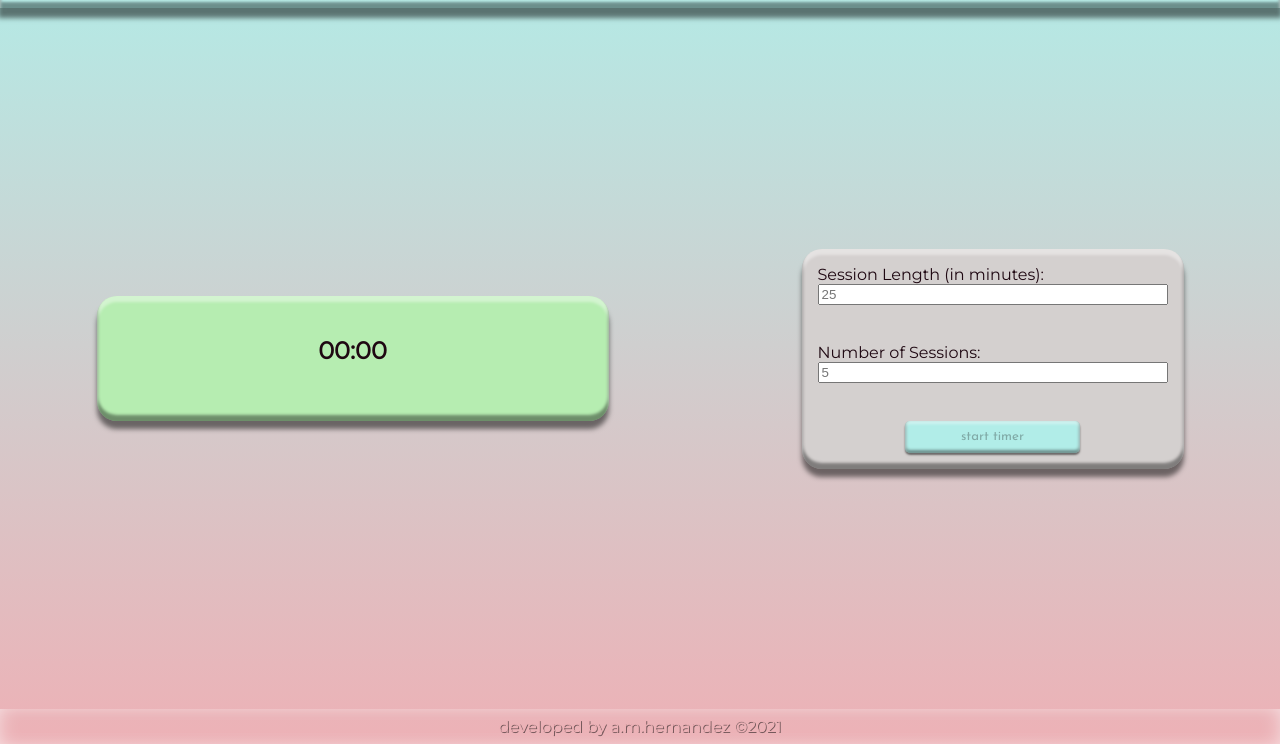
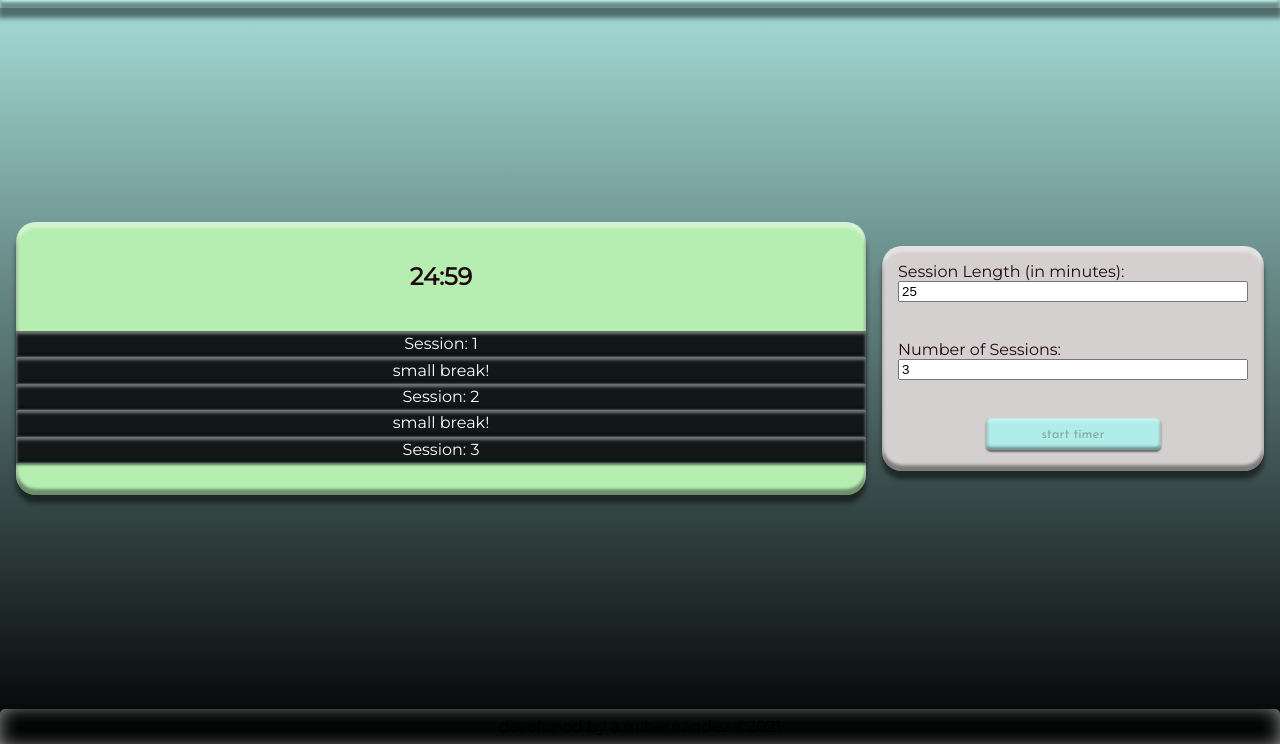
Before and after one commit to am-hernandez/pomo, a plain HTML site: page index.html in a window 1280 px wide. Both pictures are taken after a click on the button "start timer". Shown: the part 56-800 px from the top of the page. Drawn offline with Linux system fonts and the light colour scheme.

Commit message:
style: change body background gradient and flex properties of containers

```diff
--- a/index.html
+++ b/index.html
@@ -31,6 +31,7 @@
             id="duration"
             name="duration"
             placeholder="25"
+            value="25"
           /><br /><br />
           <label for="sessions">Number of Sessions:</label>
           <input
@@ -38,6 +39,7 @@
             id="sessions"
             name="lname"
             placeholder="5"
+            value="3"
           /><br /><br />
         </form>
         <button type="submit" id="form_submit">start timer</button>
--- a/main.css
+++ b/main.css
@@ -4,7 +4,7 @@ body {
   flex-direction: column;
   justify-content: space-between;
   min-height: 100vh;
-  background: linear-gradient(to bottom, #b1ede8, #edb1b6);
+  background: linear-gradient(to bottom, #b1ede8, #000);
   color: #1f0812;
   font-family: "Montserrat", sans-serif;
 }
@@ -30,9 +30,9 @@ main {
 footer {
   text-align: center;
   margin: 2rem 0 0;
+  border-radius: 5px 5px 0 0;
   padding: 0.5rem 0;
-  color: #edb1b6;
-  text-shadow: 1px 1px rgba(0, 0, 0, 0.5);
+  color: #000;
   box-shadow: inset -7px 0 19px -7px rgba(255, 255, 255, 0.5),
     inset 7px 0 19px -7px rgba(255, 255, 255, 0.5);
 }
@@ -71,7 +71,7 @@ button:active {
 }
 
 #timer_display {
-  width: 40%;
+  width: 70%;
   margin: auto;
   padding: 1em 0;
 }
@@ -122,5 +122,7 @@ button:active {
     display: flex;
     flex-direction: row;
     justify-content: space-around;
+    gap: 1em;
+    padding: 1em;
   }
 }
--- a/pomo.js
+++ b/pomo.js
@@ -62,19 +62,23 @@ function killChild(parent, childIdx) {
 // listen for click on form submit button
 form_submit.addEventListener("click", function () {
   form_submit.disabled = true;
+
   // create sessions list
-  let sessions = sessionsInput.value;
+  let sessions = parseInt(sessionsInput.value);
   for (let i = 1; i <= sessions; i++) {
     let li = document.createElement("li");
     sessions_remaining.appendChild(li).innerHTML = `Session: ${i}`;
-    if (i % 3 === 0) {
+    if (i !== sessions && i % 3 === 0) {
       let longBreakLi = document.createElement("li");
       sessions_remaining.appendChild(longBreakLi).innerHTML = `long break!`;
+    } else if (i === sessions) {
+      continue;
     } else {
       let smallBreakLi = document.createElement("li");
       sessions_remaining.appendChild(smallBreakLi).innerHTML = `small break!`;
     }
   }
+
   // get session length in seconds, start interval
   duration = durationInput.value * 60;
   timer_display.style.backgroundColor = "#b6edb1";
```
